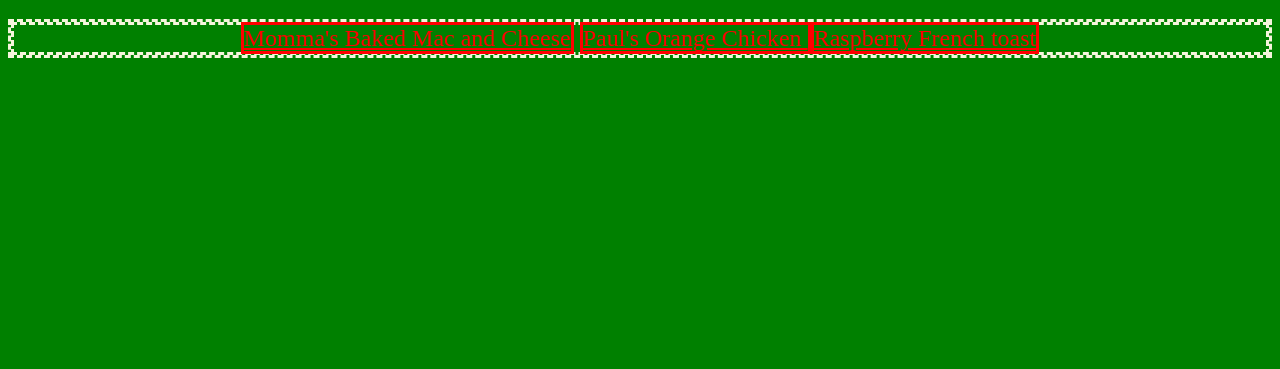
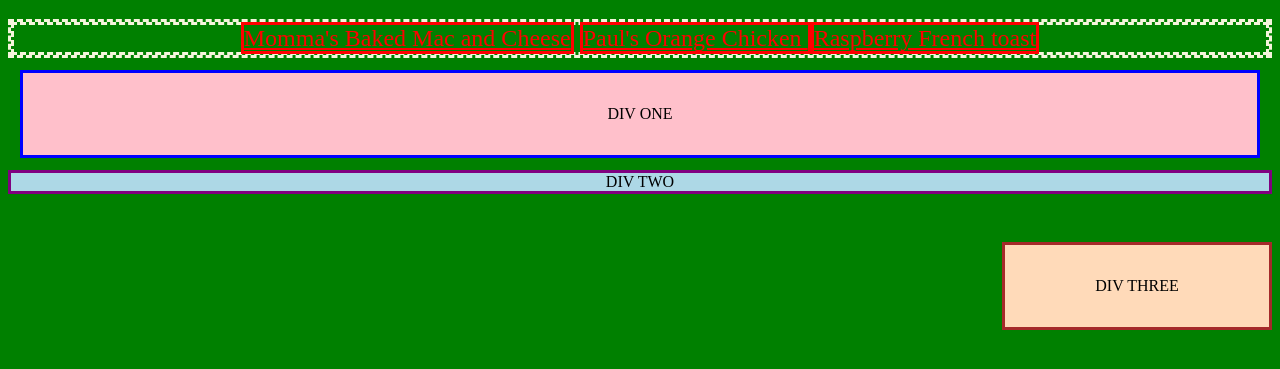
Before and after one commit to PaulieFig722/odin-recipes, a plain HTML site: page index.html in a window 1280 px wide. Shown: the part 67-436 px from the top of the page. Drawn offline with Linux system fonts and the light colour scheme.

Commit message:
Web challenge 5

```diff
--- a/index.html
+++ b/index.html
@@ -16,6 +16,15 @@
         <a href="recipes/RaspFrenchToast.html" class="recipe">Raspberry French toast</a>
       </div>
     </div>
+    <div class="one">
+      DIV ONE
+    </div>
+    <div class="two">
+      DIV TWO
+    </div>
+    <div class="three">
+      DIV THREE
+    </div>
   </body>
 
 </html>
--- a/style.css
+++ b/style.css
@@ -35,3 +35,31 @@ a {
 #parent {
     font-size: x-large;
 }
+ody {
+    max-width: 600px;
+    margin: 0 auto;
+  }
+
+  .one {
+    background: pink;
+    border: 3px solid blue;
+    /* CHANGE ME */
+    padding: 32px;
+    margin: 12px;
+  }
+
+  .two {
+    background: lightblue;
+    border: 3px solid purple;
+    /* CHANGE ME */
+    margin-bottom: 48px;
+  }
+
+  .three {
+    background: peachpuff;
+    border: 3px solid brown;
+    width: 200px;
+    /* CHANGE ME */
+    padding: 32px;
+    margin-left: auto;
+  }
```
